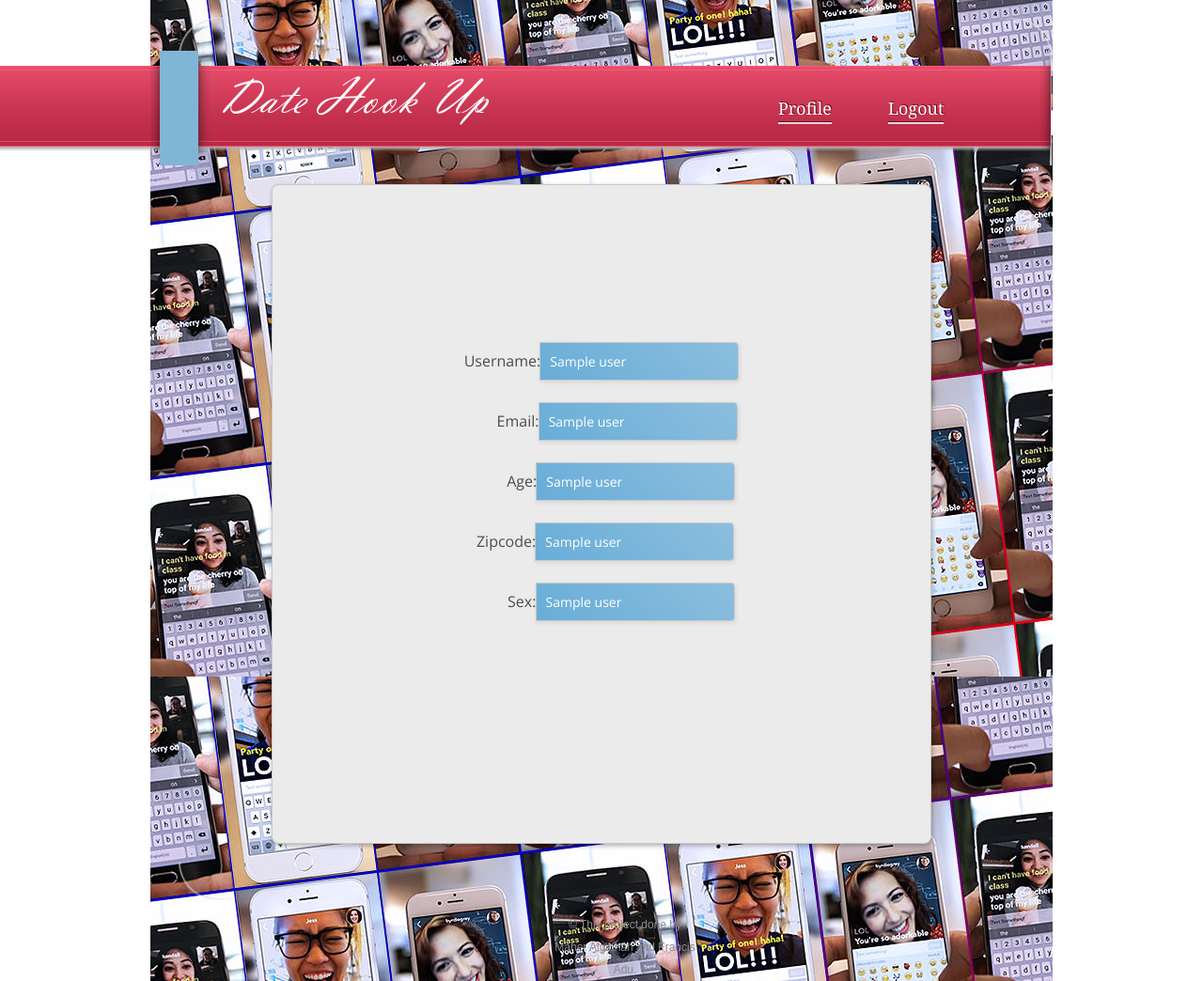
After one commit to mahernmg/Hook_Up, a Flask app: page /profile in a window 1280 px wide. The commit adds this page. Shown: the whole page at 94% size. Run offline with Flask 2, Linux system fonts and the light colour scheme; the visitor is signed in with stand-in values (Sample User, id 1); a database or web service that is not in the repository returns one stand-in record (values such as "Sample title"); parts of the project's set-up code (start-up, migrations or seed data) failed here and were passed over; some libraries are stand-ins or nearby versions.

Commit message:
new update profile

```diff
--- a/hookup/server.py
+++ b/hookup/server.py
@@ -58,6 +58,17 @@ def mainIndex():
     return render_template('index.html')
 
 
+
+@app.route('/profile', methods=['GET', 'POST'])
+def profile():
+    conn=connectToDB()
+    cur = conn.cursor(cursor_factory=psycopg2.extras.DictCursor)
+    if 'username' in session:
+        query = "select * from users WHERE username = '%s'" % (session['username'])
+        cur.execute(query)
+        res=cur.fetchall()
+        return render_template('profile.html',res=res)
+
 @app.route('/logout')
 def logout():
     session.pop('username', None)
@@ -69,7 +80,7 @@ app.secret_key = 'A0Zr98j/3yX R~XHH!jmN]LWX/,?RT'
 @app.route('/HomePage')
 def homePage():
     if "username" in session:
-        return render_template('login.html')
+        return render_template('home.html')
     return render_template('index.html')
 
 
--- a/hookup/static/css/style.css
+++ b/hookup/static/css/style.css
@@ -697,10 +697,25 @@ html{
   border: solid 1px #cbc9c9;
 }
 
+
+.testboxhomeprofile {
+  margin: 20px auto;
+  width: 700px;
+  height: 700px;
+  -webkit-border-radius: 8px/7px;
+  -moz-border-radius: 8px/7px;
+  border-radius: 8px/7px;
+  background-color: #ebebeb;
+  -webkit-box-shadow: 1px 2px 5px rgba(0,0,0,.31);
+  -moz-box-shadow: 1px 2px 5px rgba(0,0,0,.31);
+  box-shadow: 1px 2px 5px rgba(0,0,0,.31);
+  border: solid 1px #cbc9c9;
+}
+
 .testboxhome {
   margin: 20px auto;
-  width: 500px;
-  height: 510px;
+  width: 700px;
+  height: 700px;
   -webkit-border-radius: 8px/7px;
   -moz-border-radius: 8px/7px;
   border-radius: 8px/7px;
--- a/hookup/templates/index.html
+++ b/hookup/templates/index.html
@@ -19,13 +19,14 @@
   <input type="text" name="name" id="name" placeholder="Email" required/>
   <label id="icon" for="name"><i class="icon-user"></i></label>
   <input type="text" name="username" id="Username" placeholder="Username" required/>
+  <label id="icon" for="name"><i class="icon-shield"></i></label>
+  <input type="password" name="password" id="password" placeholder="Password" required/>
   <label id="icon" for="name"><i class="icon-user"></i></label>
   <input type='text' id='age' name='age' placeholder='Age' required>
   <label id="icon" for="name"><i class="icon-user"></i></label>
     <input type='text' id='zipcode' name='zipcode' placeholder='zipcode' required>
 
-    <label id="icon" for="name"><i class="icon-shield"></i></label>
-  <input type="password" name="password" id="password" placeholder="Password" required/>
+
   <div class="gender">
     <input type="radio" value="None" id="male" name="gender" checked/>
     <label for="male" class="radio" chec>Male</label>
--- a/hookup/templates/layout.html
+++ b/hookup/templates/layout.html
@@ -81,7 +81,7 @@
 
 
 			{% if 'username' in session %}
-			<li class="selected"><a href="/logout">Profile</a></li>
+			<li class="selected"><a href="/profile">Profile</a></li>
 			<li class="selected"><a href="/logout">Logout</a></li>
 
 				{% endif %}
--- /dev/null
+++ b/hookup/templates/profile.html
@@ -0,0 +1,48 @@
+{% extends "layout.html" %}
+
+{% block content %}
+<div class="testboxhomeprofile">
+    <br><br><br><br>
+    {% for r in res %}
+    {% if r[6] == 'male' %}
+    <img src="static/images/male.jpg" width="112.5" height="112.5"></img>
+    {% endif %}
+
+    {% if r[6]=='female' %}
+    <img src="static/images/female.png" width="112.5" height="112.5"></img>
+    {% endif %}
+    <br><br><br>
+    <form>
+        <label for="">Username: </label>
+        <input type="text" value="{{r[1]}}" disabled="disabled"/><br>
+        &nbsp;&nbsp;&nbsp;&nbsp;&nbsp;&nbsp;&nbsp;&nbsp;<label for="">Email:</label>
+        <input type="text" value="{{r[3]}}" disabled="disabled"/><br>
+
+        &nbsp;&nbsp;&nbsp;&nbsp;&nbsp;&nbsp;&nbsp;&nbsp;&nbsp;&nbsp;<label for="">Age:</label>
+        <input type="text" value="{{r[4]}}" disabled="disabled"/><br>
+
+        &nbsp;&nbsp;<label for="">Zipcode:</label>
+        <input type="text" value="{{r[5]}}" disabled="disabled"/><br>
+
+        &nbsp;&nbsp;&nbsp;&nbsp;&nbsp;&nbsp;&nbsp;&nbsp;
+        &nbsp;<label for="">Sex:</label>
+        <input type="text" value="{{r[6]}}" disabled="disabled"/><br>
+
+
+
+
+
+
+
+
+
+
+    </form>
+
+    {% endfor %}
+
+
+</div><!-- /wrap -->
+
+
+{% endblock %}
```
Also changed, not shown: hookup/static/images/female.png (added), hookup/static/images/male.jpg (added), hookup/static/images/woman.jpg (deleted), hookup/templates/home.html (renamed from hookup/templates/login.html).
